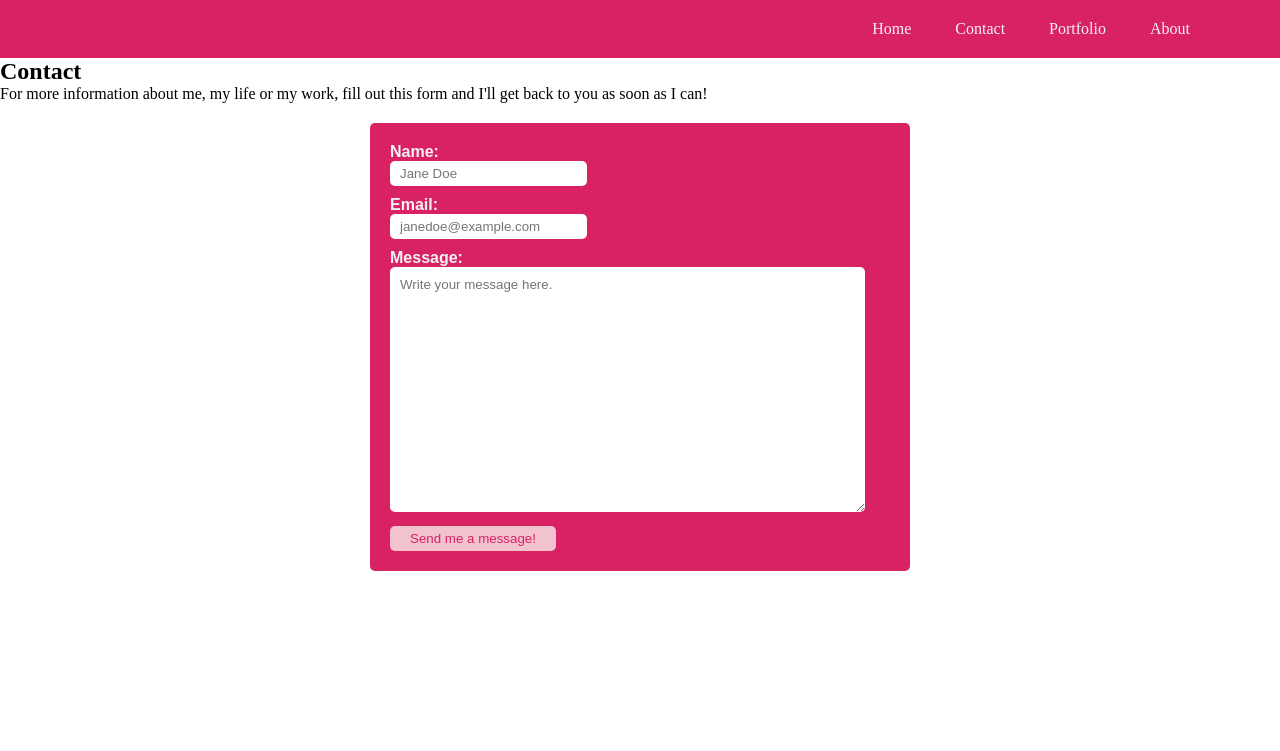
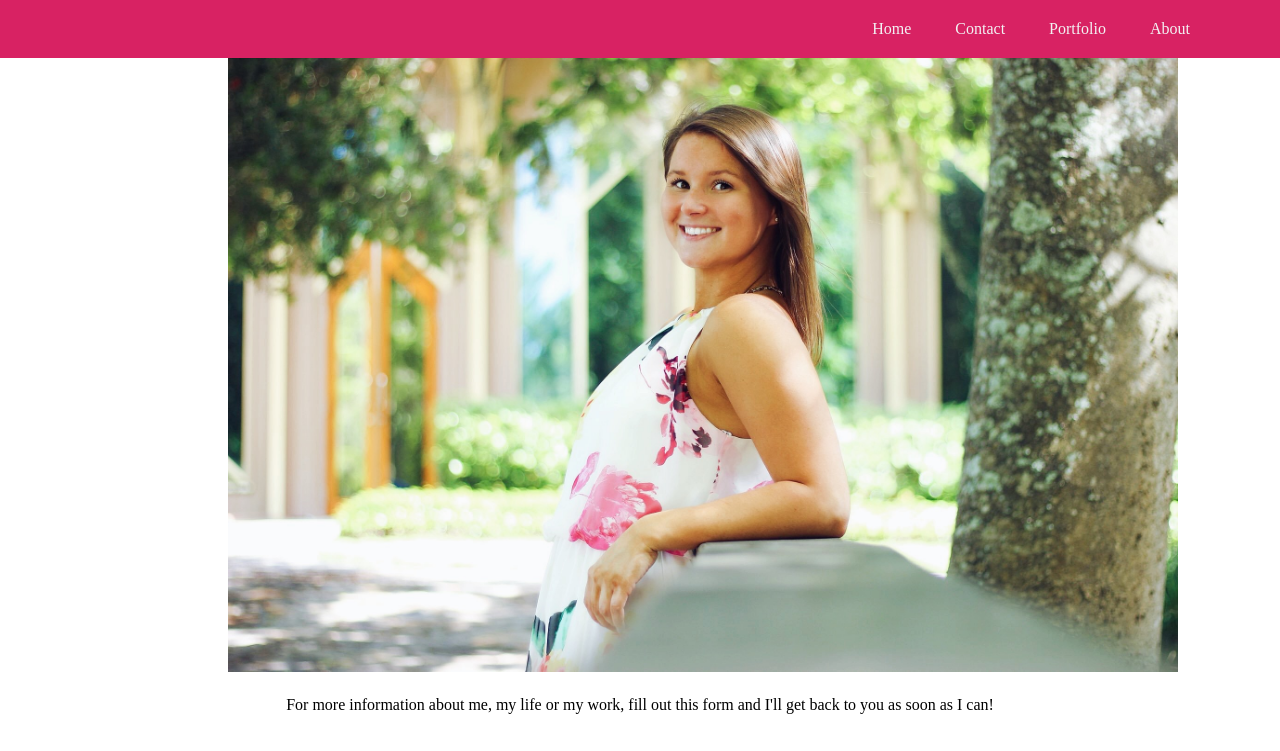
Before and after one commit to courtneyehancock/hancock_courtney_p2, a plain HTML site: page contact.html in a window 1280 px wide. Shown: the top 751 px of the page. Drawn offline with nearby package versions, Linux system fonts and the light colour scheme.

Commit message:
stylized and formatted contact page

```diff
--- a/contact.html
+++ b/contact.html
@@ -29,10 +29,12 @@
       </nav>
     </header>
 
+    <section class="img">
+      <img src="img/portrait.jpg" alt="Portrait" width="950" height="614" />
+    </section>
+
     <div>
         <section class="contact">
-          <h1>Contact</h1>
-
           <p>For more information about me, my life or my work, fill out this form and I'll get back to you as soon as I can!</p>
         </section>
     </div>
--- a/style/style.css
+++ b/style/style.css
@@ -71,11 +71,19 @@ label {
   font-weight: bold;
 }
 
-.about p::selection {
+.contact p::selection {
   background: #54be90;
   color: #f2f2f3;
 }
 
-.about {
+.contact {
   padding: 20px 80px;
 }
+
+section.img {
+  padding: 0 228px;
+}
+
+p {
+  text-align: center;
+}
```
